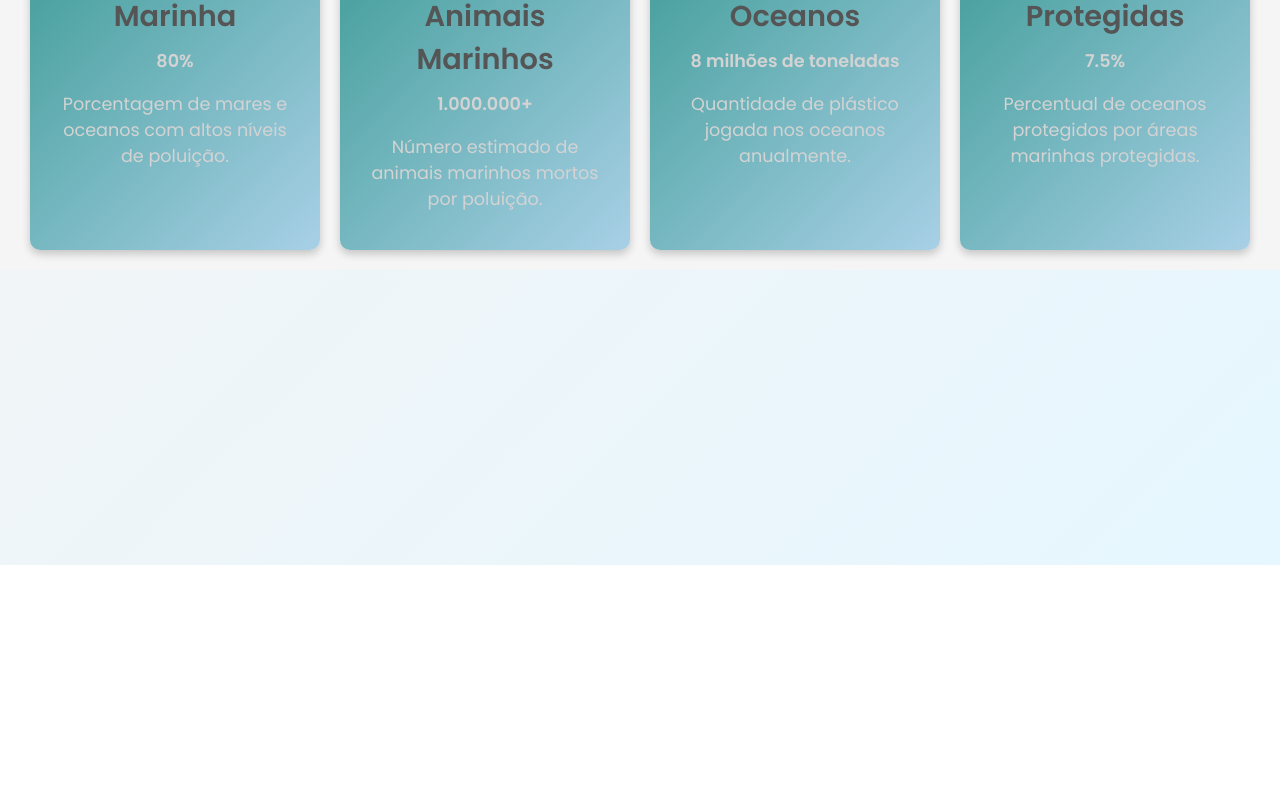
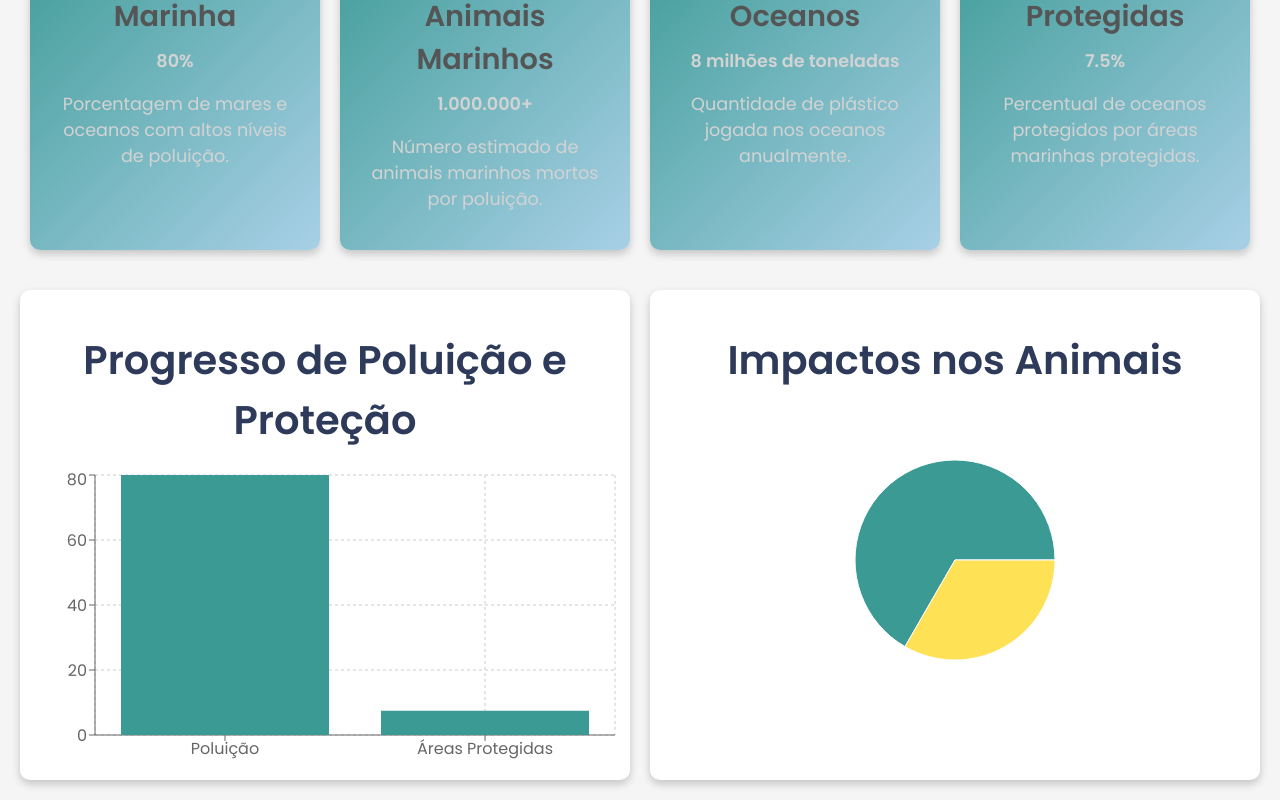
Before and after one commit to odeni3/aquasafe, a React (Vite) app in the folder aquasafe/: page /estatisticas in a window 1280 px wide. Shown: the part 235-1035 px from the top of the page. Before the commit the page ends 800 px from the top, so only its background shows below. Built offline with nearby package versions, Linux system fonts and the light colour scheme.

Commit message:
adicionando biblioteca recharts

```diff
--- a/aquasafe/src/components/header/Header.jsx
+++ b/aquasafe/src/components/header/Header.jsx
@@ -22,7 +22,7 @@ function Header() {
             <a>Sobre</a>
             <div className="dropdown-content">
               <Link to="/equipe">Equipe</Link>
-              <Link to="/missao">Missao</Link>
+              <Link to="/missao">Missão</Link>
             </div>
           </li>
           <li className="dropdown">
--- a/aquasafe/src/pages/Servicos/Estatisticas/Estatisticas.jsx
+++ b/aquasafe/src/pages/Servicos/Estatisticas/Estatisticas.jsx
@@ -1,3 +1,4 @@
+import { BarChart, Bar, XAxis, YAxis, Tooltip, CartesianGrid, ResponsiveContainer, PieChart, Pie, Cell } from 'recharts';
 import './styles.css';
 
 const Estatisticas = () => {
@@ -24,9 +25,22 @@ const Estatisticas = () => {
     },
   ];
 
+  const barChartData = [
+    { name: 'Poluição', percent: 80 },
+    { name: 'Áreas Protegidas', percent: 7.5 },
+  ];
+
+  const pieChartData = [
+    { name: 'Animais Marinhos', value: 1000000 },
+    { name: 'Outros Impactos', value: 500000 },
+  ];
+
+  const COLORS = ['#3B9A94', '#FFE156'];
+
   return (
     <div className="estatisticas-container">
       <h1>Estatísticas da ODS 14: Vida na Água</h1>
+
       <div className="estatisticas-cards">
         {dadosEstatisticas.map((item, index) => (
           <div className="estatistica-card" key={index}>
@@ -36,6 +50,42 @@ const Estatisticas = () => {
           </div>
         ))}
       </div>
+
+      <div className="graficos-container">
+        <div className="grafico">
+          <h2>Progresso de Poluição e Proteção</h2>
+          <ResponsiveContainer width="100%" height={300}>
+            <BarChart data={barChartData}>
+              <CartesianGrid strokeDasharray="3 3" />
+              <XAxis dataKey="name" />
+              <YAxis />
+              <Tooltip />
+              <Bar dataKey="percent" fill="#3B9A94" />
+            </BarChart>
+          </ResponsiveContainer>
+        </div>
+
+        <div className="grafico">
+          <h2>Impactos nos Animais</h2>
+          <ResponsiveContainer width="100%" height={300}>
+            <PieChart>
+              <Pie
+                data={pieChartData}
+                cx="50%"
+                cy="50%"
+                labelLine={false}
+                outerRadius={100}
+                fill="#8884d8"
+                dataKey="value"
+              >
+                {pieChartData.map((entry, index) => (
+                  <Cell key={`cell-${index}`} fill={COLORS[index % COLORS.length]} />
+                ))}
+              </Pie>
+            </PieChart>
+          </ResponsiveContainer>
+        </div>
+      </div>
     </div>
   );
 };
--- a/aquasafe/src/pages/Servicos/Estatisticas/styles.css
+++ b/aquasafe/src/pages/Servicos/Estatisticas/styles.css
@@ -48,3 +48,25 @@
   font-size: 1.1em;
   color: #D3D3D3;
 }
+
+.graficos-container {
+  display: flex;
+  flex-wrap: wrap;
+  justify-content: space-around;
+  gap: 20px;
+  margin-top: 40px;
+}
+
+.grafico {
+  flex: 1 1 400px;
+  padding: 10px;
+  background-color: #FFFFFF;
+  border-radius: 10px;
+  box-shadow: 0 4px 8px rgba(0, 0, 0, 0.2);
+}
+
+.grafico h2 {
+  text-align: center;
+  color: #2E3A59;
+  margin-bottom: 20px;
+}
--- /dev/null
+++ b/package.json
@@ -0,0 +1,5 @@
+{
+  "dependencies": {
+    "recharts": "^2.13.3"
+  }
+}
```
Also changed, not shown: 1 other file (tests, documents, lock files or other folders). Lines whose indentation alone changed are shown as unchanged.
